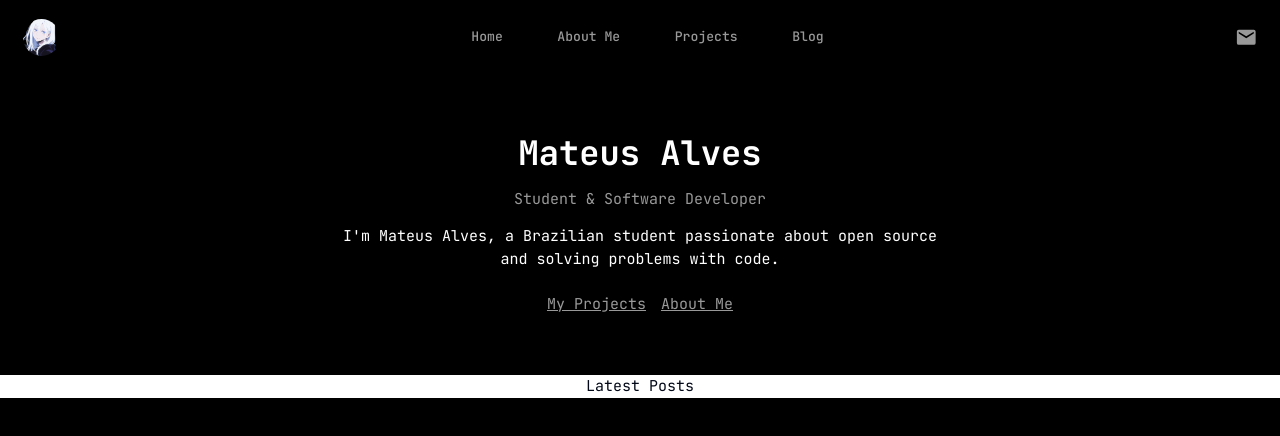
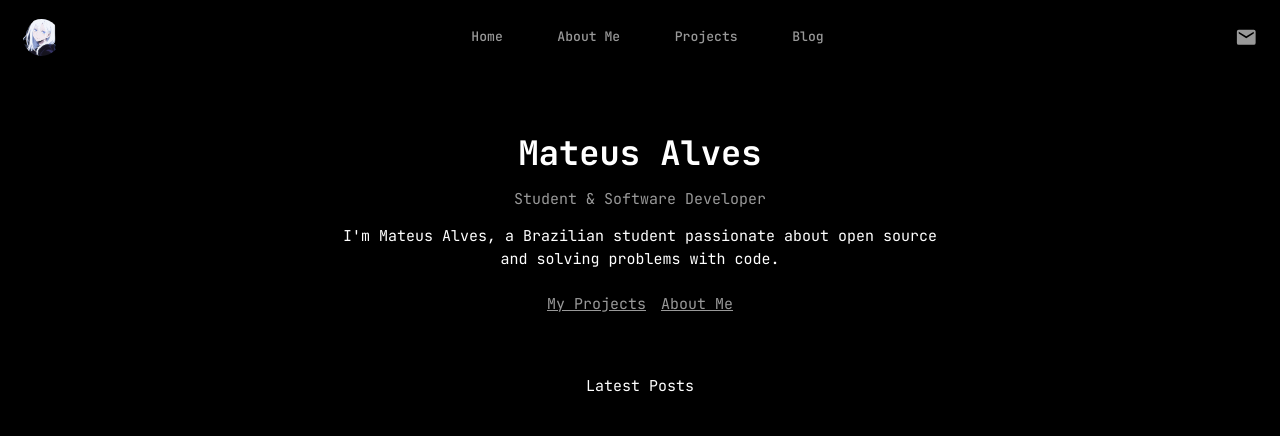
Before and after one commit to redyf/portfolio, a Next.js app: page / in a window 1280 px wide. Shown: the top 436 px of the page. Built offline with nearby package versions, Linux system fonts and the light colour scheme.

Commit message:
feat: use black as background color globally

```diff
--- a/app/globals.css
+++ b/app/globals.css
@@ -81,3 +81,8 @@ html {
   background-color: black;
   font-size: 15px;
 }
+
+body {
+  background-color: black;
+  color: white;
+}
```
